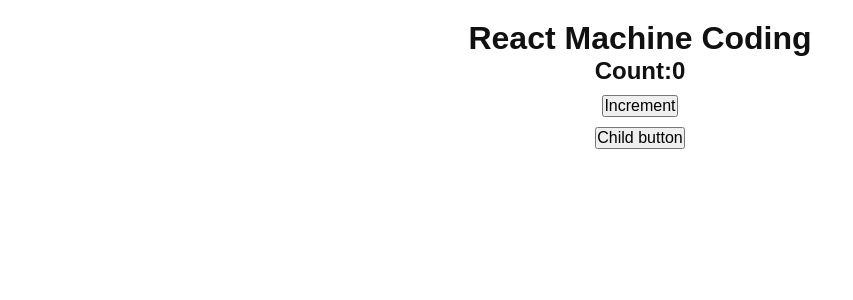
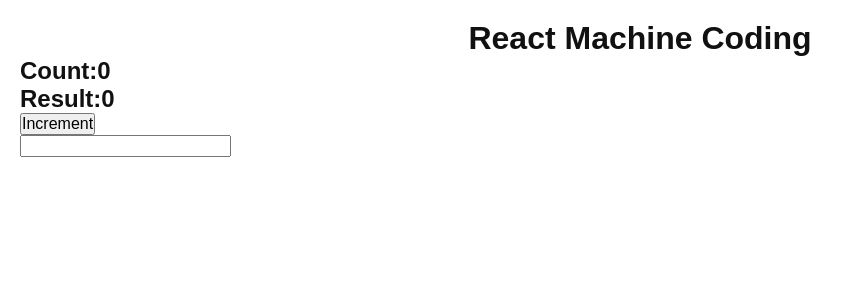
Before and after one commit to Saurabh884/react-machine-coding, a React (Vite) app: page / in a window 1280 px wide. Shown: the top 300 px of the page, without its empty margins (0-853 px from the left). Built offline with nearby package versions, Linux system fonts and the light colour scheme.

Commit message:
feat: Added useMemo usage

```diff
--- a/src/App.tsx
+++ b/src/App.tsx
@@ -1,12 +1,12 @@
 import "./App.css";
 
-import UseCallback from "./applications/usecallback-usage";
+import UseMemo from "./applications/usememo";
 
 function App() {
   return (
     <div className="app">
       <h1 className="main-header">React Machine Coding</h1>
-      <UseCallback />
+      <UseMemo />
     </div>
   );
 }
--- /dev/null
+++ b/src/applications/usememo/components/UseMemo.tsx
@@ -0,0 +1,31 @@
+import { useMemo, useState } from "react";
+
+const UseMemo = () => {
+  const [count, setCount] = useState<number>(0);
+  const [input, setInput] = useState("");
+
+  const expensiveCalculation = useMemo(() => {
+    console.log("Expensive calculation running");
+
+    for (let i = 0; i < 100000000; i++) {}
+
+    return count * 2;
+  }, []);
+  //Add dependency in case you want to test based on count
+  return (
+    <div>
+      <h2>Count:{count}</h2>
+      <h2>Result:{expensiveCalculation}</h2>
+      <button onClick={() => setCount(count + 1)}>Increment</button>
+      <div>
+        <input
+          type="text"
+          value={input}
+          onChange={(e) => setInput(e.target.value)}
+        />
+      </div>
+    </div>
+  );
+};
+
+export default UseMemo;
--- /dev/null
+++ b/src/applications/usememo/index.ts
@@ -0,0 +1 @@
+export { default } from "./components/UseMemo";
```
